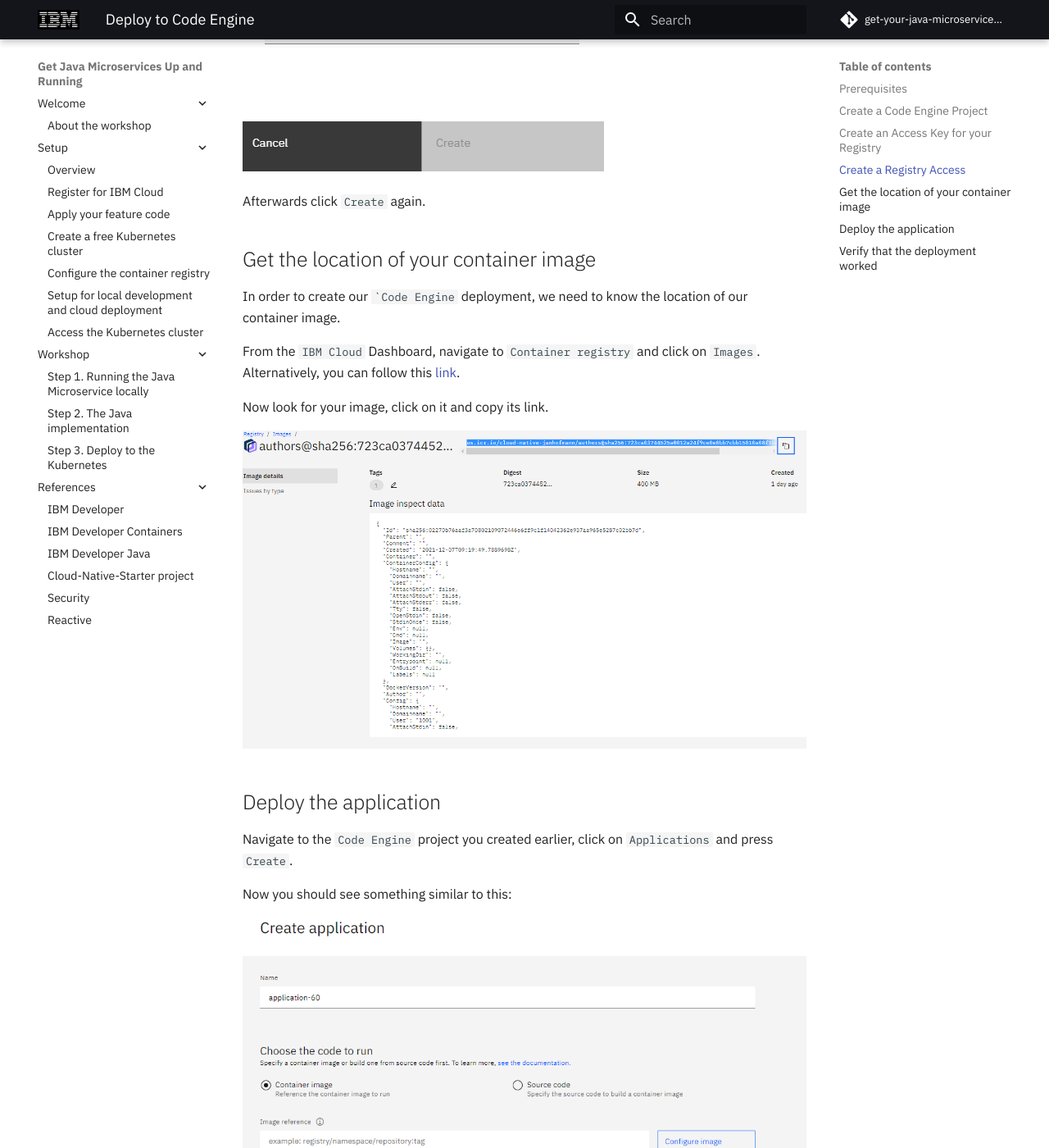
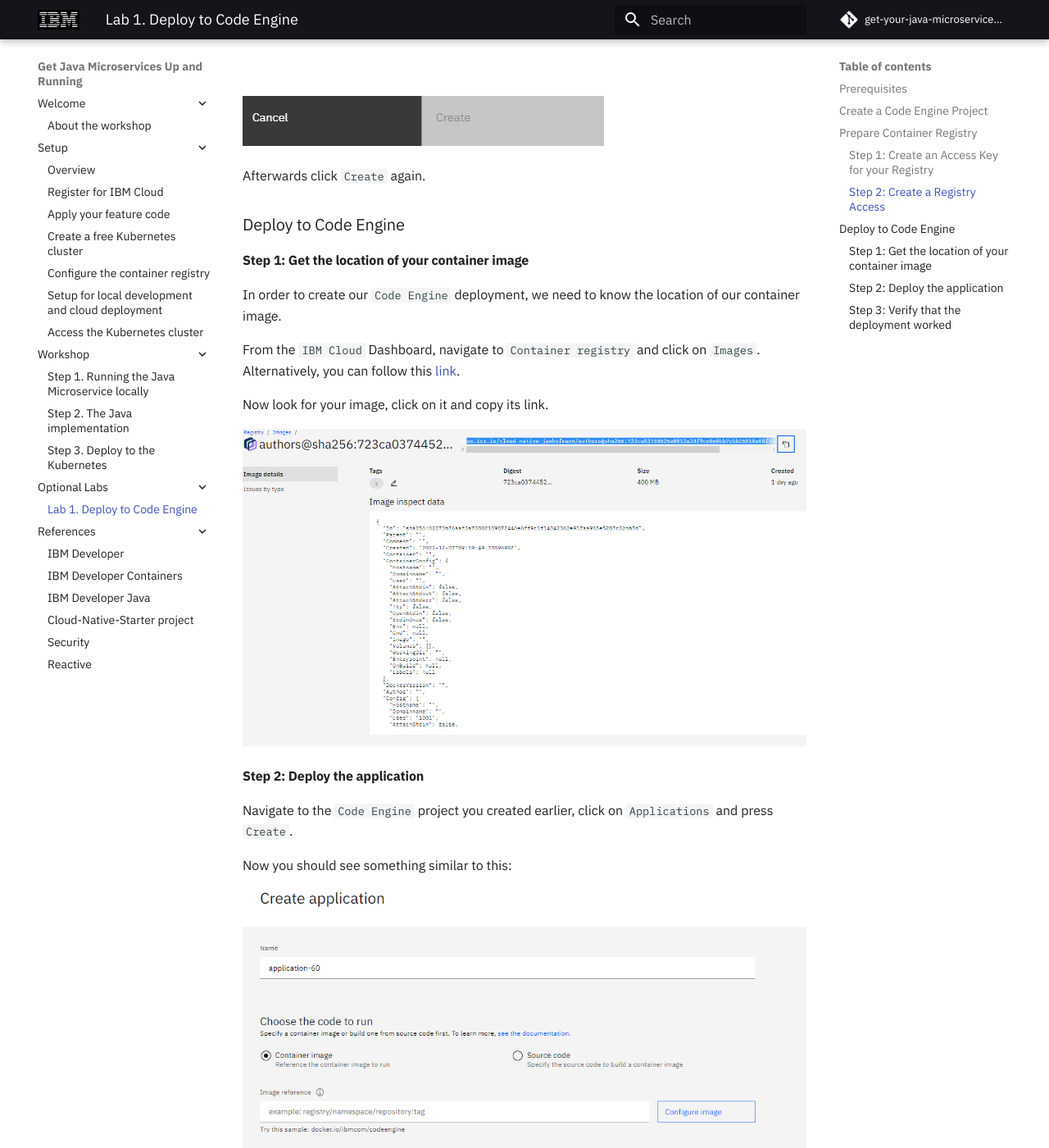
Before and after one commit to IBM/get-your-java-microservice-up-and-running, an MkDocs documentation site: the page built from workshop/optional-lab-01/README.md, in a window 1280 px wide and 1400 px high, scrolled down 2337 px. Shown: the whole window at 82% size. Built offline with MkDocs 1.6.1 and Material for MkDocs 9.7.7, drawn with Linux system fonts in a browser that asks for light colours; comment, search, counter and statistics services are not loaded; some of the changed text lies outside the part shown.

Commit message:
add optional lab to mkdocs

```diff
--- a/mkdocs.yml
+++ b/mkdocs.yml
@@ -25,6 +25,8 @@ nav:
     - Step 1. Running the Java Microservice locally: exercise-01/README.md
     - Step 2. The Java implementation: exercise-02/README.md
     - Step 3. Deploy to the Kubernetes: exercise-03/README.md
+  - Optional Labs:
+    - Lab 1. Deploy to Code Engine: optional-lab-01/README.md
   - References:
     - IBM Developer: https://developer.ibm.com
     - IBM Developer Containers: https://developer.ibm.com/technologies/containers
--- a/workshop/optional-lab-01/README.md
+++ b/workshop/optional-lab-01/README.md
@@ -2,11 +2,11 @@
 
 In this optional lab we will deploy our application to the `IBM Cloud Code Engine`.
 
-## Prerequisites
+### Prerequisites
 
 You need to upload the container image to the `IBM Cloud Container Registry`, if you haven't done that already (please follow the steps in exercise 3 "Deploy to Kubernetes").
 
-## Create a Code Engine Project
+### Create a Code Engine Project
 
 > Note: you need a `PayAsYouGo` Account, in order to use `Code Engine`.
 
@@ -16,7 +16,9 @@ Now you press `Create`, enter a Name, select a suitable location, select `Defaul
 
 Once you've done that, you should be able to see your newly created project [here](https://cloud.ibm.com/codeengine/projects).
 
-## Create an Access Key for your Registry
+### Prepare Container Registry
+
+#### Step 1: Create an Access Key for your Registry
 
 In order for `Code Engine` to access your container image, we need to create an API-Key.
 
@@ -30,7 +32,7 @@ https://cloud.ibm.com/iam/apikeys
 Enter a name and click `Create`. Now copy and save the API-key, as it won't be shown again.
 
 
-## Create a `Registry Access`
+#### Step 2: Create a `Registry Access`
 
 Follow this [link](https://cloud.ibm.com/codeengine/projects), and click on the project you created earlier.
 
@@ -53,9 +55,11 @@ Give it a name, and input the following parameters:
 
 Afterwards click `Create` again.
 
-## Get the location of your container image
+### Deploy to Code Engine
 
-In order to create our ``Code Engine` deployment, we need to know the location of our container image.
+#### Step 1: Get the location of your container image
+
+In order to create our `Code Engine` deployment, we need to know the location of our container image.
 
 From the `IBM Cloud` Dashboard, navigate to `Container registry` and click on `Images`. Alternatively, you can follow this [link](https://cloud.ibm.com/registry/images).
 
@@ -64,7 +68,7 @@ Now look for your image, click on it and copy its link.
 ![](../images/ce-get-image-url.png)
 
 
-## Deploy the application
+#### Step 2: Deploy the application
 
 Navigate to the `Code Engine` project you created earlier, click on `Applications` and press `Create`.
 
@@ -87,10 +91,14 @@ Set both the `Min Number of Instances` as well as the `Max Number of Instances`
 
 Now you press create, and wait a bit for `Code Engine` to deploy your application.
 
-## Verify that the deployment worked
+#### Step 3: Verify that the deployment worked
 
 Go to your `Code Engine` Project, and click on `Applications`. If the deployment worked, it should look similar to the following picture.
 
 ![](../images/ce-verify-deployment_01.png)
 
 Click on `Open URL`, and wait for the new browsertab to open. Now add `/openapi/ui/` to the end of the URL to check that your application is working properly.
+
+---
+
+**Congratulations** you have finished this **optional lab**.
```
Also changed, not shown: workshop/exercise-01/README.md (+2 -0 lines), workshop/exercise-02/README.md (+2 -0 lines).
